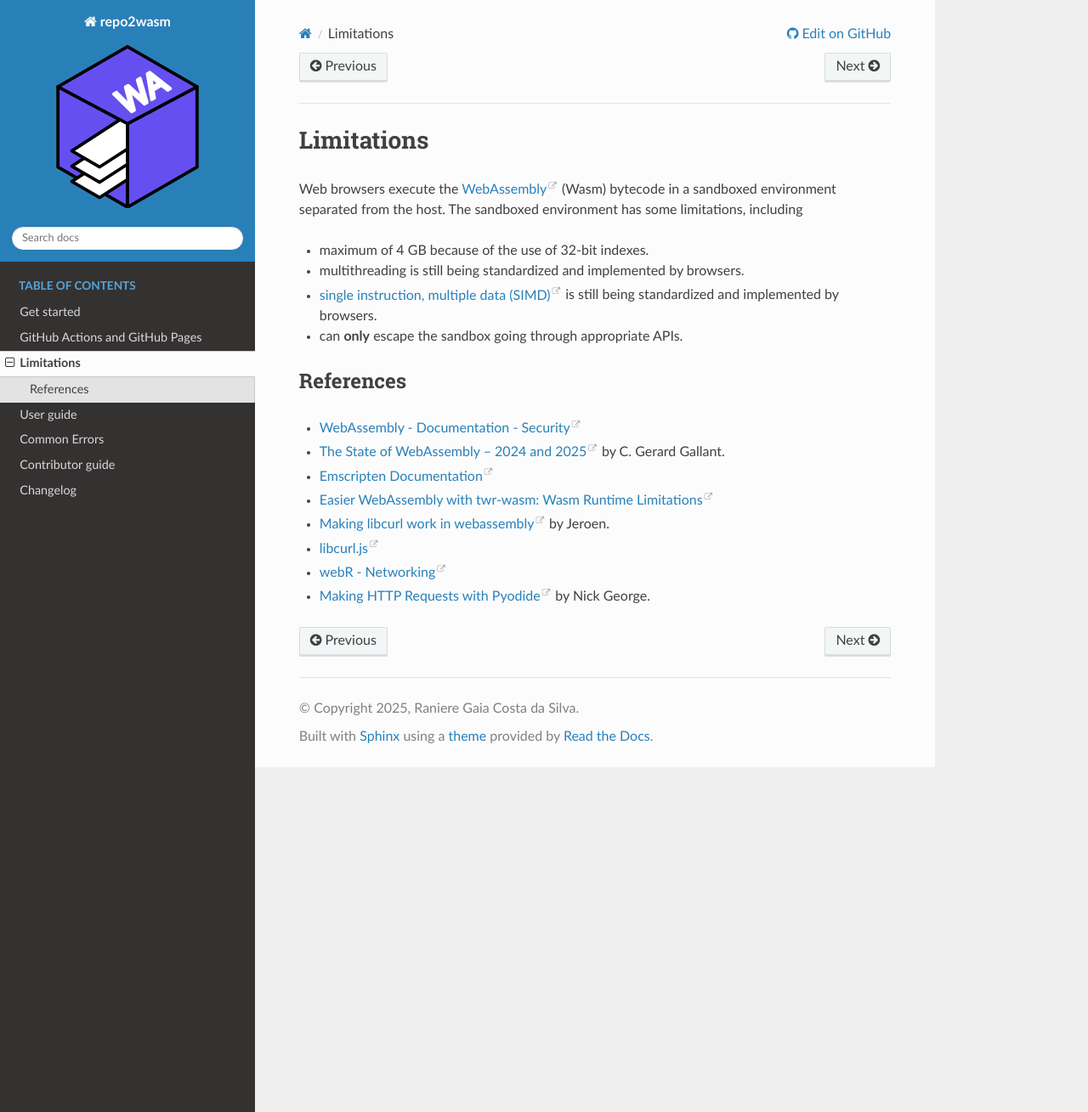
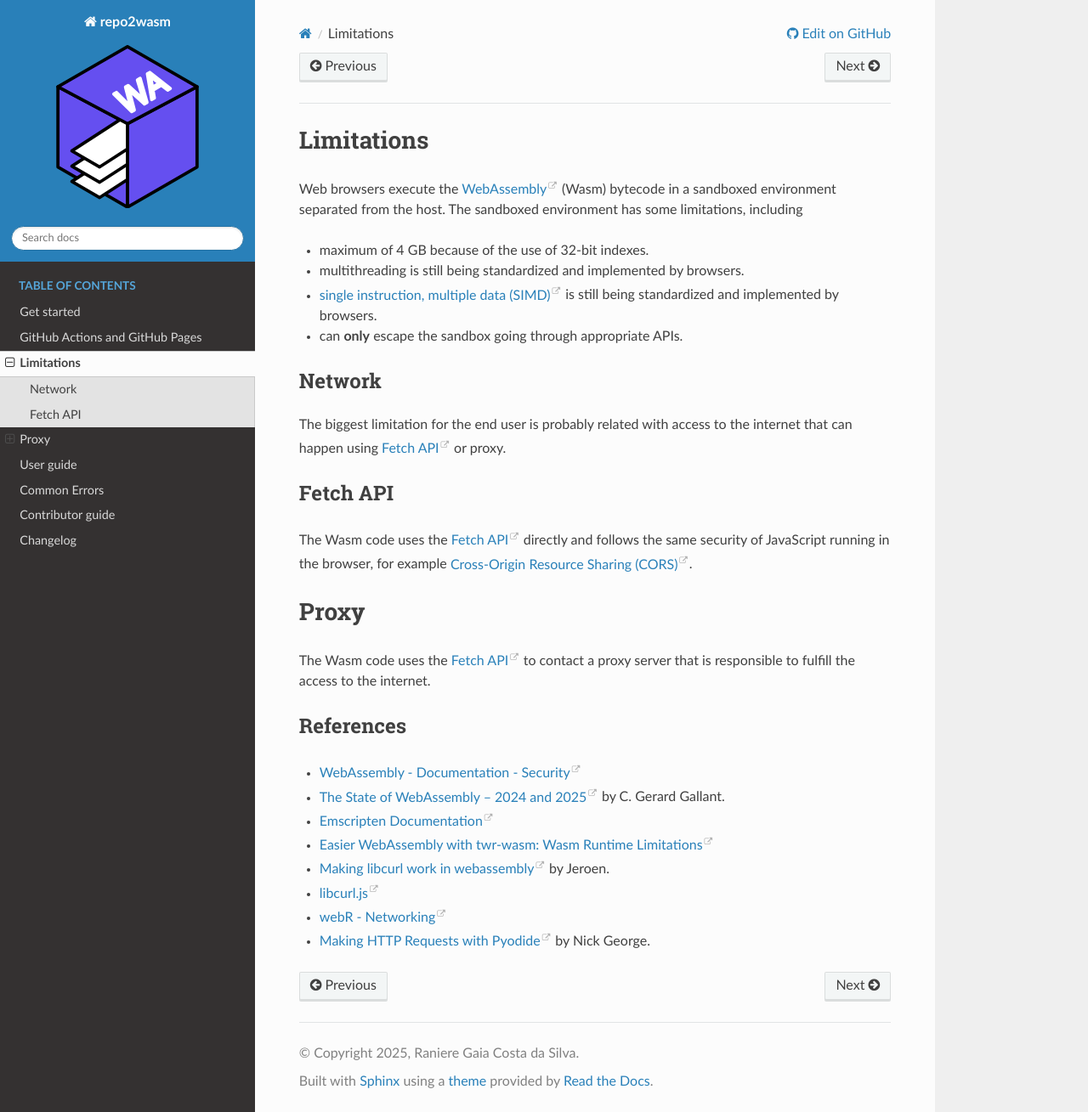
Before and after one commit to repo2wasm/repo2wasm-py, a Sphinx documentation site: the page built from docs/source/limitations.md, in a window 1280 px wide and 1309 px high. Shown: the whole window at 85% size. Built offline with Sphinx 7.4.7 and the Read the Docs theme 3.1.0, drawn with Linux system fonts in a browser that asks for light colours.

Commit message:
Add section about network

```diff
--- a/docs/source/limitations.md
+++ b/docs/source/limitations.md
@@ -6,6 +6,18 @@ Web browsers execute the [WebAssembly](https://en.wikipedia.org/wiki/WebAssembly
 - multithreading is still being standardized and implemented by browsers.
 - [single instruction, multiple data (SIMD)](https://en.wikipedia.org/wiki/Single_instruction,_multiple_data) is still being standardized and implemented by browsers.
 - can **only** escape the sandbox going through appropriate APIs.
+
+## Network
+
+The biggest limitation for the end user is probably related with access to the internet that can happen using [Fetch API] or proxy.
+
+## Fetch API
+
+The Wasm code uses the [Fetch API] directly and follows the same security of JavaScript running in the browser, for example [Cross-Origin Resource Sharing (CORS)](https://developer.mozilla.org/en-US/docs/Web/HTTP/Guides/CORS).
+
+# Proxy
+
+The Wasm code uses the [Fetch API] to contact a proxy server that is responsible to fulfill the access to the internet.
 
 ## References
 
@@ -18,3 +30,5 @@ C. Gerard Gallant.
 - [libcurl.js](https://libcurl.js.org/)
 - [webR - Networking](https://docs.r-wasm.org/webr/latest/networking.html)
 - [Making HTTP Requests with Pyodide](https://nickgeorge.net/pyodide-http-requests/) by Nick George.
+
+[Fetch API]: https://developer.mozilla.org/en-US/docs/Web/API/Fetch_API
```
